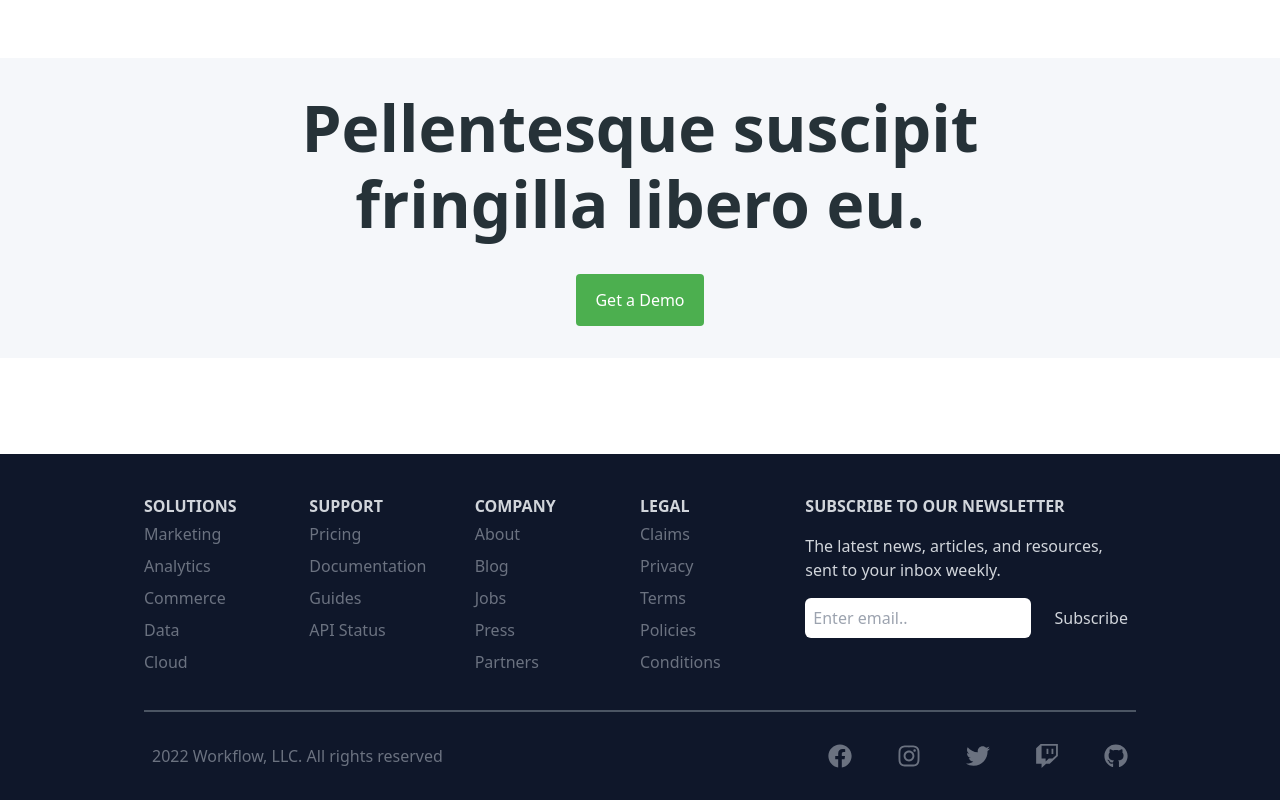
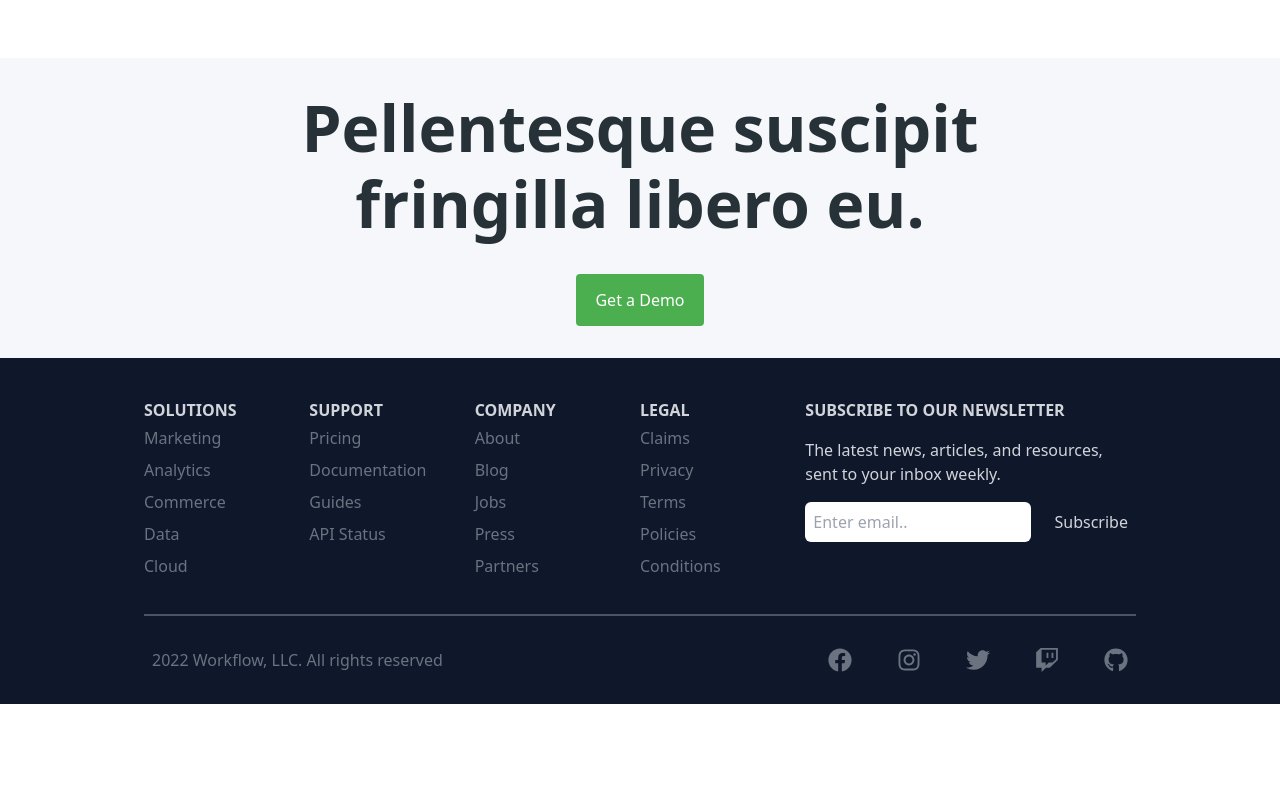
Before and after one commit to GBaga/Project-27-GeoLab23-TailwindCSS, a React (Vite) app: page / in a window 1280 px wide. Shown: the part 5198-5998 px from the top of the page. After the commit the page ends 5902 px from the top, so only its background shows below. Built offline with nearby package versions, Linux system fonts and the light colour scheme.

Commit message:
margin-top removed from footer

```diff
--- a/src/components/footer/Footer.jsx
+++ b/src/components/footer/Footer.jsx
@@ -35,7 +35,7 @@ const items = [
 
 const Footer = () => {
   return (
-    <div className="w-full mt-24 bg-slate-900 text-gray-300 py-y px-[144px]">
+    <div className="w-full bg-slate-900 text-gray-300 py-y px-[144px]">
       <div className="max-w-[1240px] mx-auto grid grid-cols-2 md:grid-cols-6 border-b-2 border-gray-600 py-8">
         {sections.map((section, index) => (
           <div key={index}>
```
